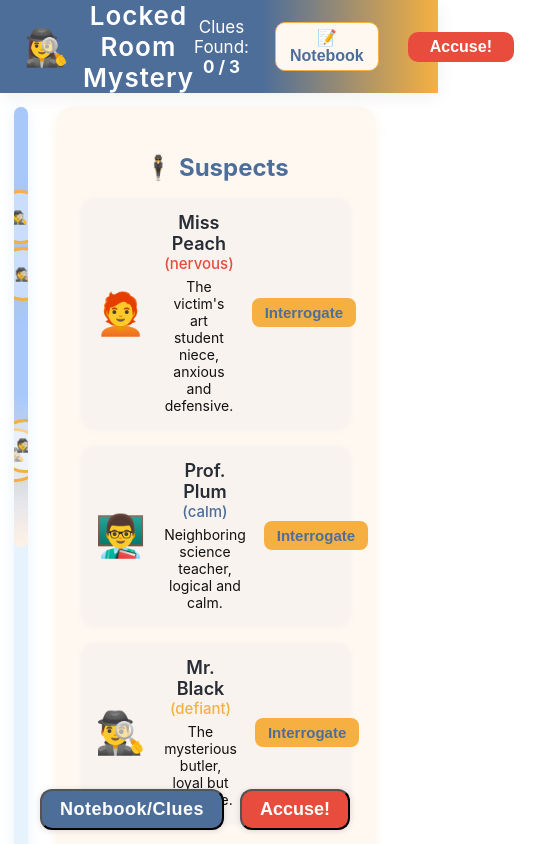
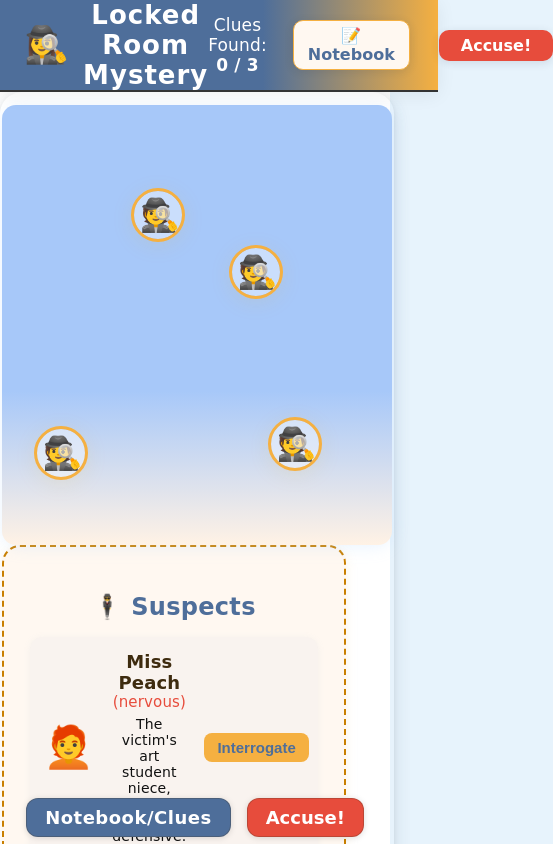
Before and after one commit to Workflow-Manager-admin/cartoon-cluequest-104901-b2994720, a React (Create React App) app in the folder locked_room_mystery_frontend/: page / in a window 390 px wide. Shown: the top 844 px of the page, 553 px wide, since content can reach past the window. Built offline with nearby package versions, Linux system fonts and the light colour scheme; no server answers; the HTML template or start-up script is replaced by a standard one.

Commit message:
CheckPoint

```diff
--- a/locked_room_mystery_frontend/src/App.css
+++ b/locked_room_mystery_frontend/src/App.css
@@ -1,104 +1,312 @@
-/* CSS Variables for Theme Management */
 :root {
-  /* Light theme colors */
-  --bg-primary: #ffffff;
-  --bg-secondary: #f8f9fa;
-  --text-primary: #282c34;
-  --text-secondary: #61dafb;
-  --border-color: #e9ecef;
-  --button-bg: #007bff;
-  --button-text: #ffffff;
+  /* Cartoonish, bold palette and UI variables */
+  --primary-color: #4e6e9a;
+  --secondary-color: #f5b041;
+  --accent-color: #e74c3c;
+  --success-color: #5cc364;
+  --danger-color: #e74c3c;
+  --header-bg: linear-gradient(90deg, #4e6e9a 65%, #f5b041 100%);
+  --tile-bg: #fff8f1;
+  --scene-bg: #e7f3fc;
+  --scene-grad: linear-gradient(180deg,#a7c8f9 65%,#fff2e5 100%);
+  --cartoon-outline: 2.5px solid #333;
+  --cartoon-shadow: 0 4px 18px #283b4a21, 0 2px 5px #0001;
+  --panel-radius: 22px;
+  --panel-shadow: 0 2.5px 18px #5c82b024, 0 1px 4px #e5b63515;
+  --font-comic: 'Comic Neue', 'Comic Sans MS', Comic Sans, cursive, 'Segoe UI', sans-serif;
+  --border-med: 1.8px solid #45372544;
 }
 
 [data-theme="dark"] {
-  /* Dark theme colors */
-  --bg-primary: #1a1a1a;
-  --bg-secondary: #282c34;
-  --text-primary: #ffffff;
-  --text-secondary: #61dafb;
-  --border-color: #404040;
-  --button-bg: #0056b3;
-  --button-text: #ffffff;
+  --primary-color: #8379d6;
+  --secondary-color: #e9b44f;
+  --accent-color: #f47458;
+  --header-bg: linear-gradient(90deg, #383572 65%, #9e7226 100%);
+  --tile-bg: #262647;
+  --scene-bg: #545474;
+  --scene-grad: linear-gradient(180deg,#7269a0 70%,#1b153f 100%);
+  --cartoon-outline: 2.5px solid #baa;
+}
+
+body {
+  font-family: var(--font-comic);
+  background: var(--scene-bg);
+  letter-spacing: 0.01em;
 }
 
 .App {
   text-align: center;
-  background-color: var(--bg-primary);
-  color: var(--text-primary);
+  background: var(--scene-bg);
+  color: #3e2b0f;
   min-height: 100vh;
-  transition: background-color 0.3s ease, color 0.3s ease;
+  font-family: var(--font-comic);
 }
 
-.App-logo {
-  height: 40vmin;
-  pointer-events: none;
+header,
+.GameHeader {
+  background: var(--header-bg);
+  color: #fff;
+  font-family: var(--font-comic);
+  box-shadow: 0 3px 20px #2e2e2e19;
+  border-bottom: var(--cartoon-outline);
 }
 
-@media (prefers-reduced-motion: no-preference) {
-  .App-logo {
-    animation: App-logo-spin infinite 20s linear;
+.cartoon-btn {
+  font-family: var(--font-comic);
+  box-shadow: 0 2px 10px #1e29381f;
+  transition: background 0.18s, color 0.18s, box-shadow 0.17s, transform 0.13s;
+  border: var(--border-med);
+}
+
+.cartoon-btn:active {
+  transform: scale(0.97);
+  opacity: 0.8;
+}
+
+.cartoon-btn:hover,
+.cartoon-btn:focus {
+  filter: brightness(1.11);
+  box-shadow: 0 5px 24px #0e27411a;
+  outline: none;
+}
+
+.main-game-area {
+  border-radius: var(--panel-radius);
+  box-shadow: var(--cartoon-shadow);
+  margin-bottom: 24px;
+}
+
+section,
+aside {
+  font-family: var(--font-comic);
+  border-radius: var(--panel-radius);
+  box-shadow: var(--panel-shadow);
+}
+
+/* Notebook and Suspect panel cartoon paper style */
+aside {
+  background: var(--tile-bg);
+  border: 2px dashed #c97f00;
+  border-radius: var(--panel-radius);
+  box-shadow: var(--panel-shadow);
+  margin-bottom: 10px;
+  min-height: 440px;
+  animation: float-in 0.6s cubic-bezier(.64,-0.12,.68,1.47);
+}
+@keyframes float-in {
+  from { opacity: 0; transform: translateY(-35px) scale(0.96);}
+  to { opacity: 1; transform: none;}
+}
+
+ul, li {
+  font-family: var(--font-comic);
+}
+
+/* Freepik asset bar styling */
+.freepik-mystery-images-section {
+  border-radius: 15px;
+  border: 2px solid #69a1c28a;
+  background: #eaf4fb;
+  box-shadow: 0 1px 11px #aed4ff22;
+  margin-bottom: 12px;
+  animation: fadebounce 1.2s cubic-bezier(.76,-0.12,.68,1.47) 1;
+}
+@keyframes fadebounce {
+  0% { opacity: 0; transform: scale(0.93);}
+  70% { opacity: 0.96; }
+  90% { transform: scale(1.04);}
+  100% { opacity: 1; transform: none;}
+}
+
+.freepik-images-grid {
+  margin-top: 9px;
+  user-select: none;
+}
+.freepik-img-link {
+  transition: box-shadow 0.16s, transform 0.18s;
+  box-shadow: 0 2.5px 12px #24a1e912;
+  outline: none;
+  border-radius: 10px;
+}
+.freepik-img-link:hover,
+.freepik-img-link:focus {
+  box-shadow: 0 8px 26px #eac14440;
+  transform: scale(1.06) rotate(-2deg);
+  z-index: 3;
+}
+.freepik-img-link img {
+  display: block;
+  border-radius: 6px;
+}
+
+/* Cartoon Crime Scene */
+.clue-hotspot {
+  cursor: pointer;
+  border-radius: 50%;
+  border: 3px solid var(--secondary-color);
+  box-shadow: 0 2px 8px #f5b04141;
+  background: #fffef7a0;
+  font-size: 2em;
+  font-family: var(--font-comic);
+  transition: transform 0.11s, box-shadow 0.13s, border 0.13s;
+  outline: none;
+  z-index: 4;
+  user-select: none;
+}
+.clue-hotspot:active {
+  transform: scale(0.88);
+  opacity: 0.92;
+  background: #ffe2a3e7;
+}
+
+.clue-hotspot[disabled] {
+  filter: grayscale(0.78);
+  border: 2.2px solid #b2b2b2;
+  opacity: 0.75;
+  cursor: not-allowed;
+}
+
+@media (max-width: 825px) {
+  .main-game-area {
+    flex-direction: column !important;
+    align-items: stretch;
+    min-width: 100%;
+    padding: 0 4px;
+  }
+  section, aside {
+    max-width: 100%;
+    min-width: 0;
+    margin-left: 0 !important;
+    margin-right: 0 !important;
   }
 }
 
-.App-header {
-  background-color: var(--bg-secondary);
-  min-height: 100vh;
-  display: flex;
-  flex-direction: column;
-  align-items: center;
-  justify-content: center;
-  font-size: calc(10px + 2vmin);
-  color: var(--text-primary);
-  transition: background-color 0.3s ease;
-  position: relative;
+/* Feedback and Animation Pop (modals, overlays) */
+.fade-pop {
+  animation: fade-pop 0.5s cubic-bezier(.34,1.56,.64,1) 1;
+}
+@keyframes fade-pop {
+  0% { opacity: 0; transform: scale(0.84);}
+  60% { opacity: 0.95; transform: scale(1.07);}
+  90% { opacity: 1; transform: scale(0.97);}
+  100% { opacity: 1; transform: none; }
 }
 
-.App-link {
-  color: var(--text-secondary);
-  transition: color 0.3s ease;
+/* Modal and animation overlays */
+.modal-bg {
+  background: #0008;
+  position: fixed;
+  z-index: 1400;
+  width: 100vw; height: 100vh;
+  left: 0; top: 0;
+  display: flex; align-items: center; justify-content: center;
+  animation: modalFadeIn .35s cubic-bezier(.79,-0.14,.71,1.34) 1;
+}
+@keyframes modalFadeIn {
+  0% { opacity: 0; }
+  100% { opacity: 1; }
 }
 
-.theme-toggle {
-  position: absolute;
-  top: 20px;
-  right: 20px;
-  background-color: var(--button-bg);
-  color: var(--button-text);
-  border: none;
+/* Custom cartoon-style scrollbars */
+::-webkit-scrollbar {
+  width: 12px;
+  background: #e7f3fc;
   border-radius: 8px;
-  padding: 10px 20px;
-  font-size: 14px;
-  font-weight: 600;
-  cursor: pointer;
-  transition: all 0.3s ease;
-  box-shadow: 0 2px 4px rgba(0, 0, 0, 0.1);
+}
+::-webkit-scrollbar-thumb {
+  background: #f5b041;
+  border-radius: 10px;
+  border: 2px solid #eed588;
 }
 
-.theme-toggle:hover {
-  transform: translateY(-2px);
-  box-shadow: 0 4px 8px rgba(0, 0, 0, 0.15);
-  opacity: 0.9;
-}
-
-.theme-toggle:active {
-  transform: translateY(0);
-}
-
-@keyframes App-logo-spin {
-  from {
-    transform: rotate(0deg);
+@media (max-width: 768px) {
+  .main-game-area {
+    flex-direction: column !important;
+    padding: 0 2px;
+    min-width: 100%;
+    max-width: 100%;
   }
-  to {
-    transform: rotate(360deg);
+  aside {
+    margin: 0 0 13px 0 !important;
+  }
+  section {
+    margin: 13px 0 0 0 !important;
+  }
+  .mobile-game-toggle-bar {
+    flex-direction: row !important;
+    position: fixed !important;
+    bottom: 7px !important;
+    left: 8px !important;
+    right: 8px !important;
+    width: calc(100vw - 16px) !important;
+    z-index: 1402;
   }
 }
 
-/* Responsive design for mobile */
-@media (max-width: 768px) {
-  .theme-toggle {
-    top: 10px;
-    right: 10px;
-    padding: 8px 16px;
-    font-size: 12px;
-  }
+/* Animated victory/lose overlays */
+.cartoon-ending-modal,
+.animatedscene-modal {
+  animation: fade-pop 0.7s cubic-bezier(.46,1.54,.34,0.98);
+  border-radius: 30px;
+  box-shadow: 0 8px 50px #f6c69234;
 }
+
+/* Cartoon "pulse" on feedback */
+@keyframes pulsey {
+  0% { box-shadow: 0 0 0 0 #f5b04143;}
+  55% { box-shadow: 0 0 0 17px #f5b04111;}
+  100% { box-shadow: 0 0 0 0 #0000; }
+}
+.confetti-pop {
+  animation: pulsey 1.2s cubic-bezier(.22,.67,.54,.88) 1;
+}
+
+/* Typography and Icons */
+h1, h2, h3, h4, h5, h6 {
+  font-family: var(--font-comic);
+  font-weight: 800;
+  letter-spacing: 0.013em;
+}
+
+.title, .subtitle, .description {
+  font-family: var(--font-comic);
+  text-shadow: 0 1.5px 0 #fff3, 0 1.5px 4px #cfbbeb23;
+  color: var(--primary-color);
+}
+
+.mobile-game-toggle-bar {
+  z-index: 1010;
+  animation: fade-pop .6s cubic-bezier(.44,1.54,.44,1.12) 1;
+}
+
+/* Accessibility (high contrast for buttons, glow for focus) */
+.cartoon-btn:focus {
+  outline: 2.5px solid #e7ad0e;
+  box-shadow: 0 0 0 4px #ffe581cc;
+}
+
+.clue-hotspot:focus {
+  outline: 2.5px solid #e7ad0e;
+  box-shadow: 0 0 0 7px #ffe58196;
+}
+
+button[disabled], .cartoon-btn[disabled] {
+  cursor: not-allowed;
+  opacity: 0.7;
+}
+
+/* UX for success/danger feedback */
+.success-feedback {
+  color: var(--success-color);
+  text-shadow: 0 0 2px #6bba93af;
+  font-family: var(--font-comic);
+  font-weight: 700;
+  animation: fadebounce 0.8s;
+}
+.danger-feedback {
+  color: var(--danger-color);
+  text-shadow: 0 0 2px #bd4429ef;
+  font-family: var(--font-comic);
+  font-weight: 700;
+  animation: fadebounce 0.8s;
+}
```
Also changed, not shown: 1 other file (tests, documents, lock files or other folders).
